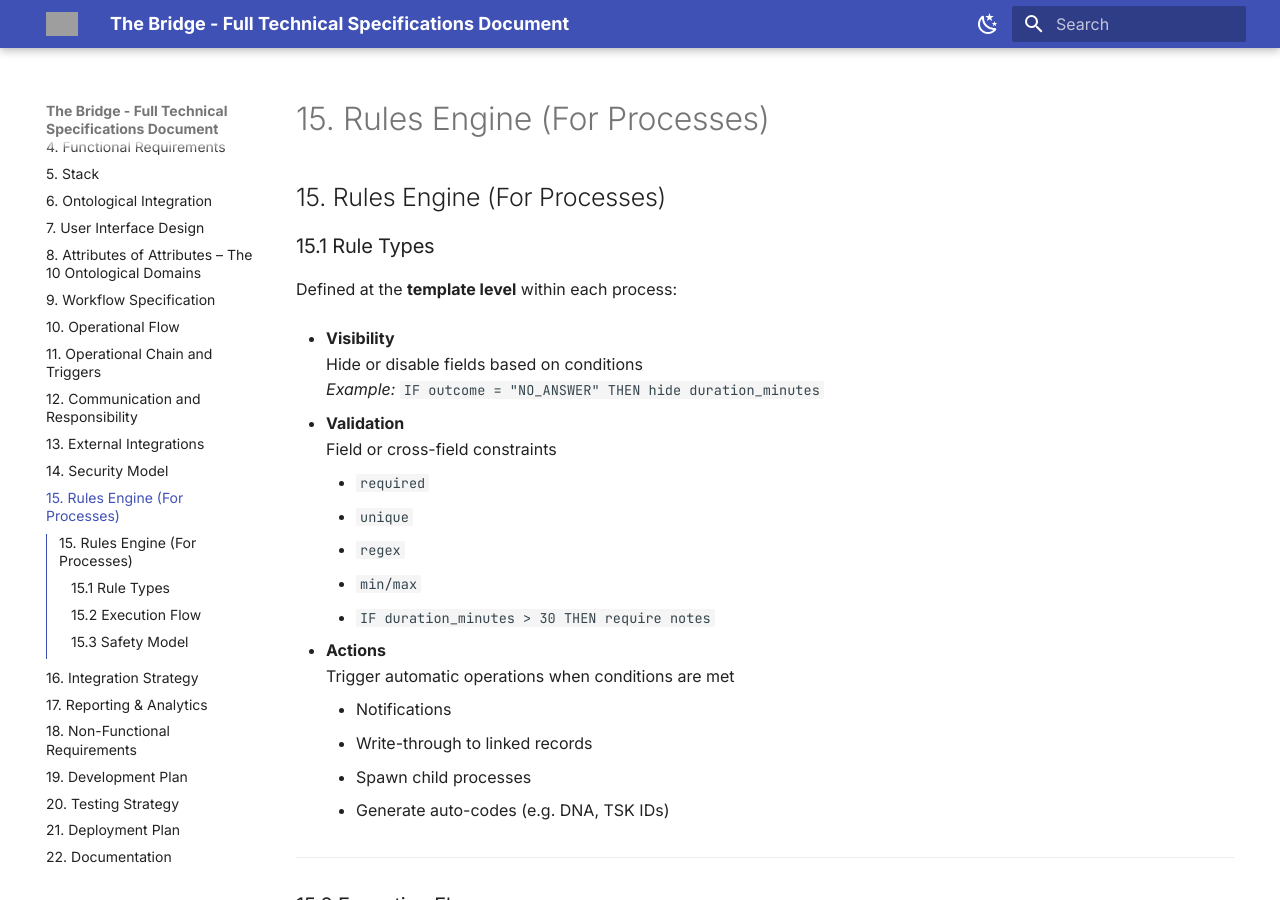
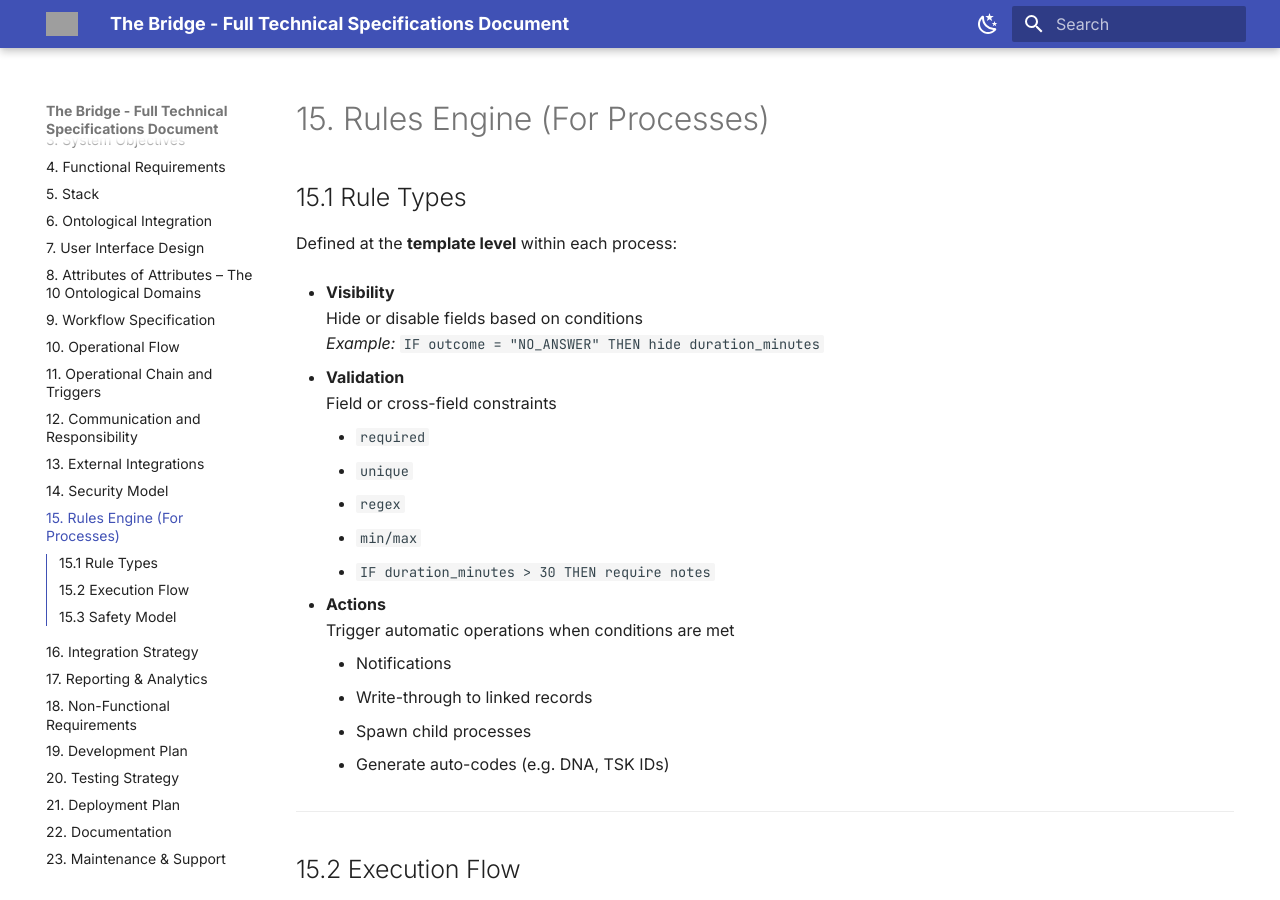
Before and after one commit to caufero/thebridge-docs, an MkDocs documentation site: the page built from docs/15-rules-engine.md, in a window 1280 px wide and 900 px high. Built offline with MkDocs 1.6.1 and Material for MkDocs 9.7.7, drawn with Linux system fonts in a browser that asks for light colours; grey boxes are pictures that could not be loaded.

Commit message:
Update 15-rules-engine.md

````diff
--- a/docs/15-rules-engine.md
+++ b/docs/15-rules-engine.md
@@ -1,6 +1,4 @@
-## 15. Rules Engine (For Processes)
-
-### 15.1 Rule Types
+## 15.1 Rule Types
 Defined at the **template level** within each process:
 
 - **Visibility**
@@ -26,7 +24,7 @@
 
 ---
 
-### 15.2 Execution Flow
+## 15.2 Execution Flow
 
 ```mermaid
 sequenceDiagram
@@ -44,7 +42,7 @@
 
 ---
 
-### 15.3 Safety Model
+## 15.3 Safety Model
 - **Client-side validation** ensures UX flow and field-level feedback
 - **Server-side re-validation** guarantees integrity (even via API or script)
 - **Invalid commits are rejected** with logged rule failure messages
````
